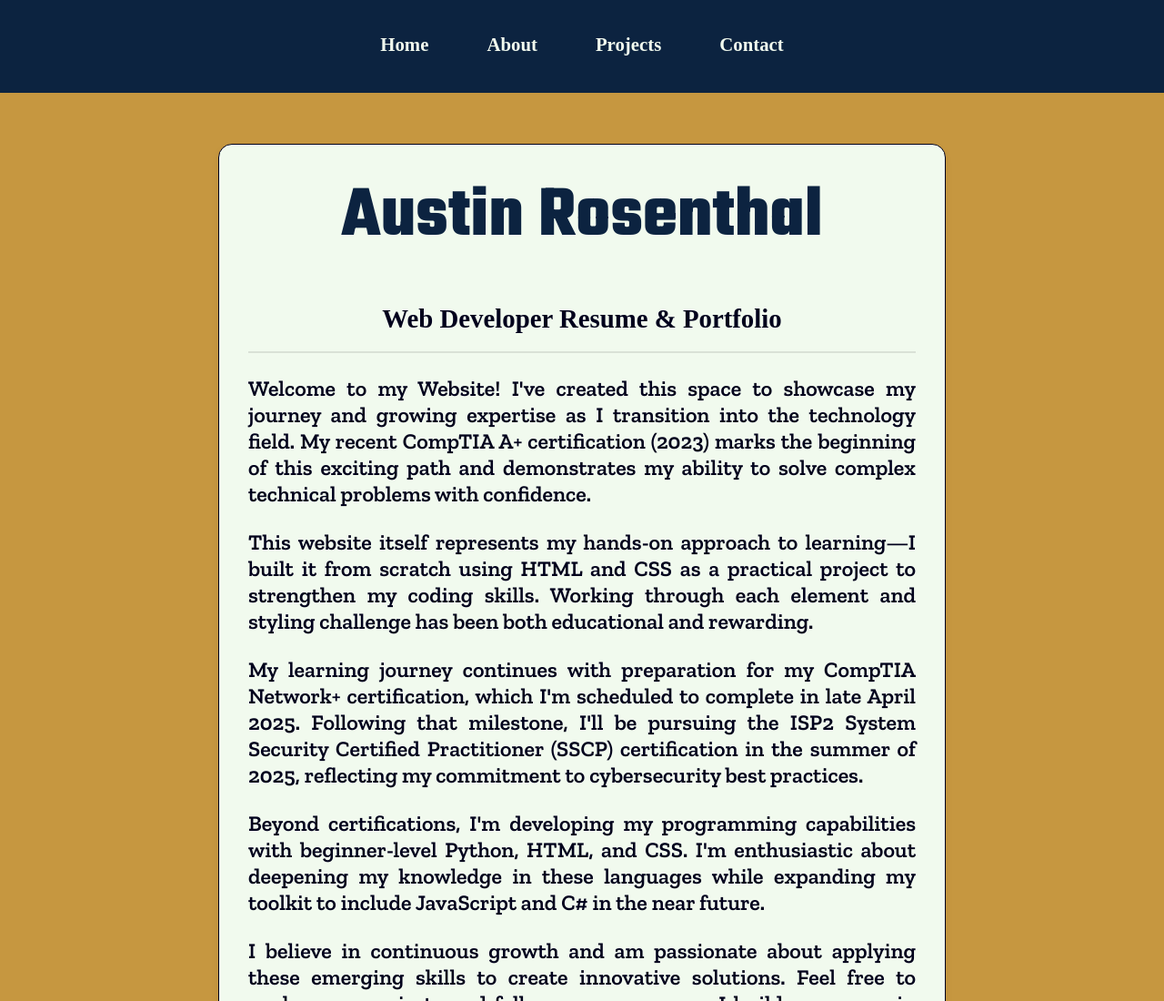
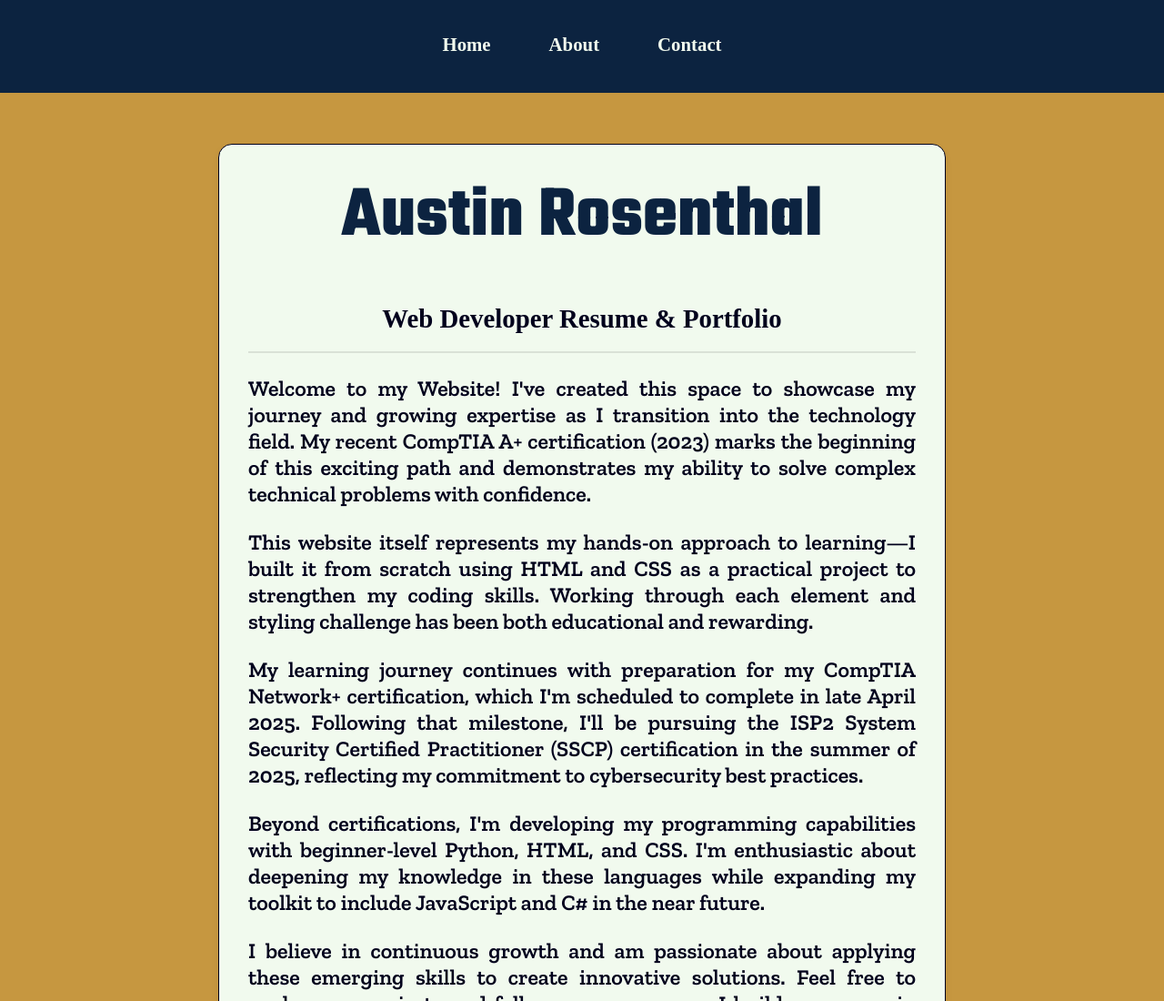
Before and after one commit to arosenthal5544/AustinRosenthal, a website built with webpack: page index.html in a window 1280 px wide. Shown: the top 1100 px of the page at 91% size. Built offline with nearby package versions, Linux system fonts and the light colour scheme.

Commit message:
Update index.html

```diff
--- a/index.html
+++ b/index.html
@@ -16,7 +16,7 @@
     <nav>
         <a href="/index.html">Home</a>
         <a href="/About.html">About</a>
-        <a href="/Projects.html">Projects</a>
+        <!--<a href="/Projects.html">Projects</a> Add in the projects tab first -->
         <a href="/Contact.html">Contact</a>
     </nav>
     <div class="nav-accent"></div>
```
